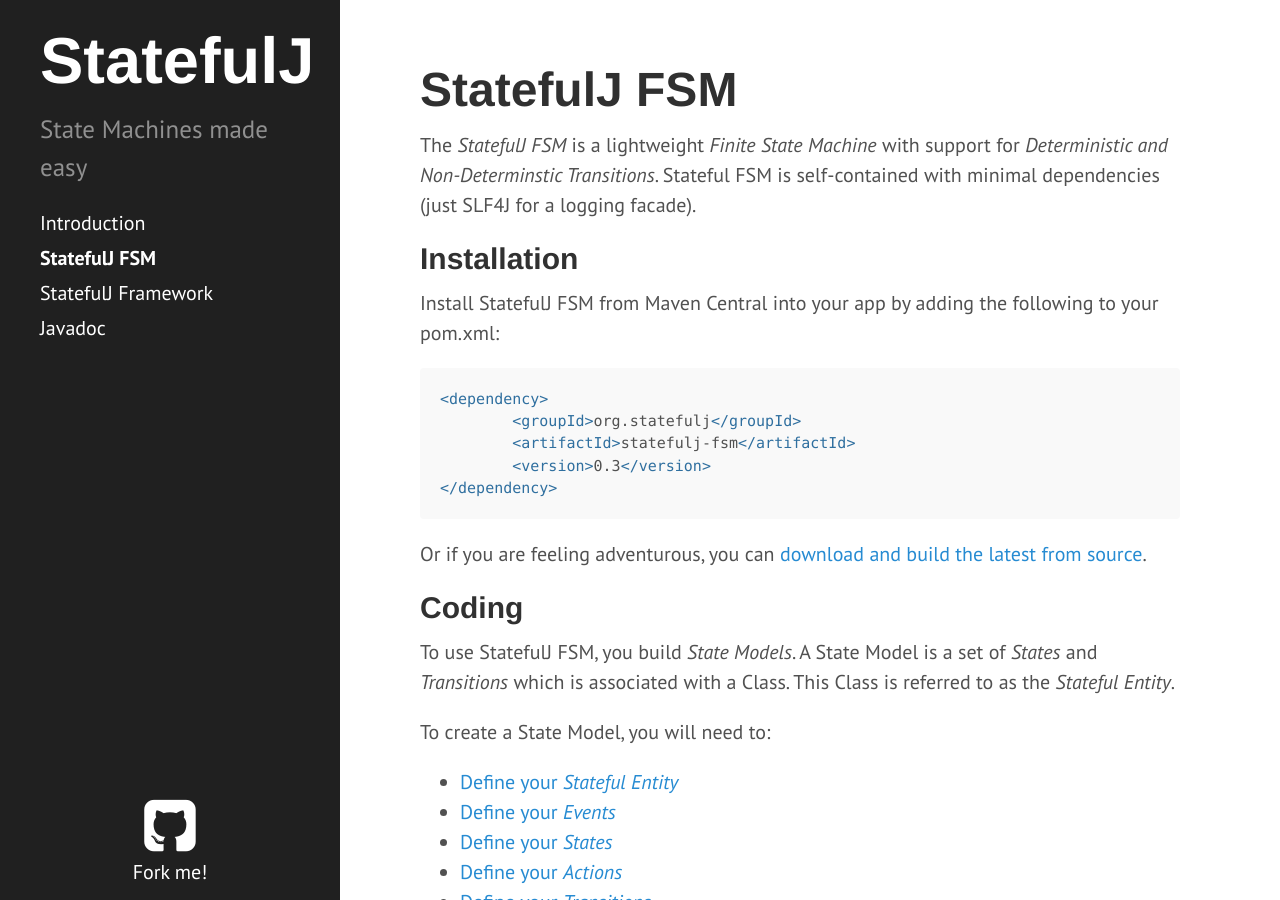
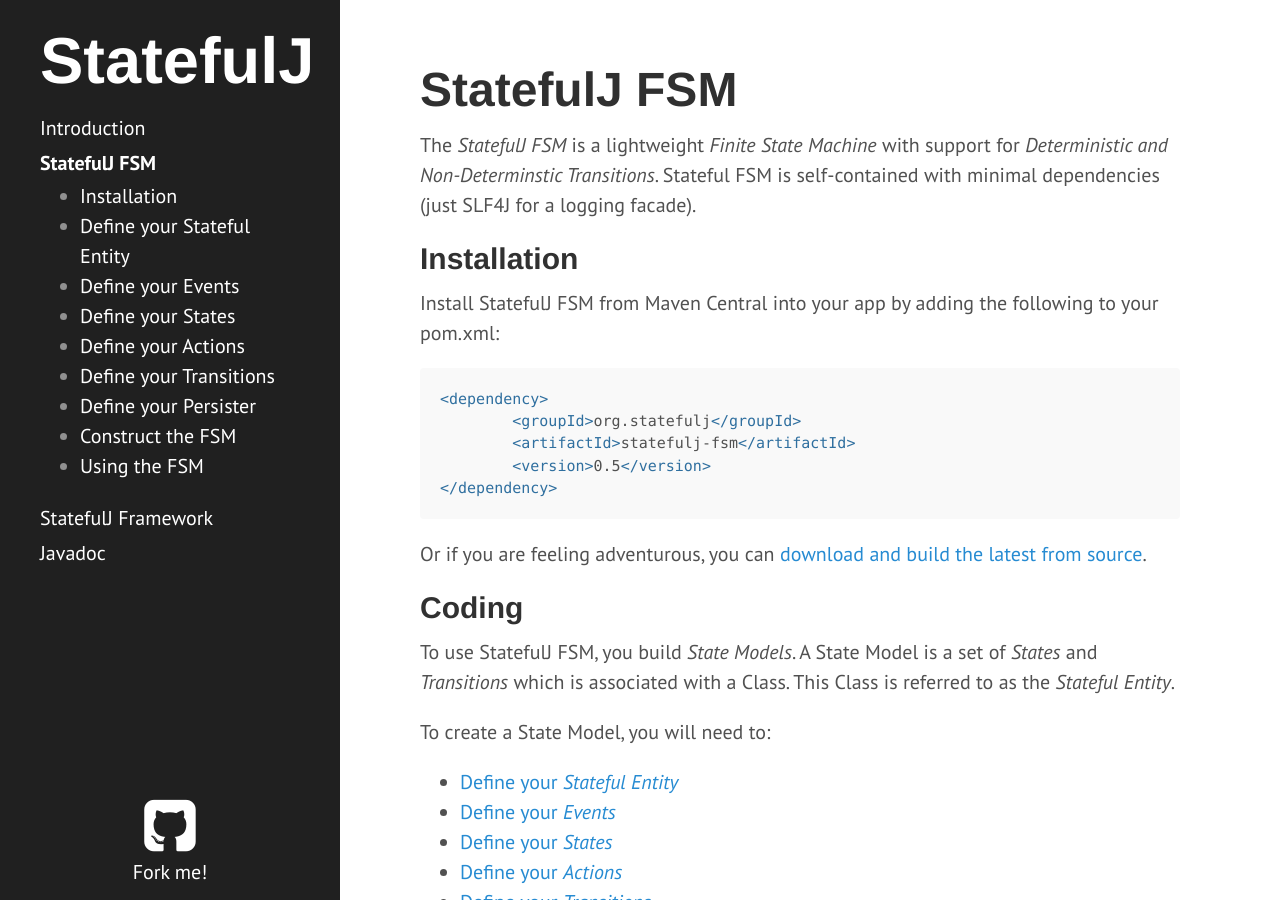
Before and after one commit to statefulj/statefulj, a Jekyll site: the page built from fsm.md, in a window 1280 px wide and 900 px high. Built offline with Jekyll 4.4.1, drawn with Linux system fonts in a browser that asks for light colours; Markdown is read by kramdown in place of the engine named in the settings.

```diff
--- a/_config.yml
+++ b/_config.yml
@@ -22,7 +22,7 @@ author:
 paginate:         5
 
 # Custom vars
-version:          0.3
+version:          0.5
 
 github:
   repo:           https://github.com/poole/hyde
--- a/_includes/sidebar.html
+++ b/_includes/sidebar.html
@@ -15,13 +15,27 @@
           {{ site.title }}
         </a>
       </h1>
-      <p class="lead">{{ site.description }}</p>
     </div>
 
     <nav class="sidebar-nav">
       <!-- a class="sidebar-nav-item{% if page.url == site.baseurl %} active{% endif %}" href="{{ site.baseurl }}">Home</a-->
       <a class="sidebar-nav-item{% if page.url == '/' %} active{% endif %}" href="/">Introduction</a>
 	  <a class="sidebar-nav-item{% if page.url == '/fsm/' %} active{% endif %}" href="/fsm/">StatefulJ FSM</a>
+	  {% if page.url == '/fsm/' %}
+	  <nav class="subnav">
+	  	<ul>
+		 	<li><a href="/fsm#installation">Installation</a></li>
+		 	<li><a href="/fsm#define-your-stateful-entity">Define your Stateful Entity</a></li>
+			<li><a href="/fsm#define-your-events">Define your Events</a></li>
+			<li><a href="/fsm#define-your-states">Define your States</a></li>
+			<li><a href="/fsm#define-your-actions">Define your Actions</a></li>
+			<li><a href="/fsm#define-your-transitions">Define your Transitions</a></li>
+			<li><a href="/fsm#define-your-persister">Define your Persister</a></li>
+			<li><a href="/fsm#construct-the-fsm">Construct the FSM</a></li>
+			<li><a href="/fsm#using-the-fsm">Using the FSM</a></li>
+	  	</ul>
+  	  </nav>
+	  {% endif %}
 	  <a class="sidebar-nav-item{% if page.url == '/framework/' %} active{% endif %}" href="/framework/">StatefulJ Framework</a>
 	  {% if page.url == '/framework/' %}
 	  <nav class="subnav">
```
Also changed, not shown: 1 other file.
